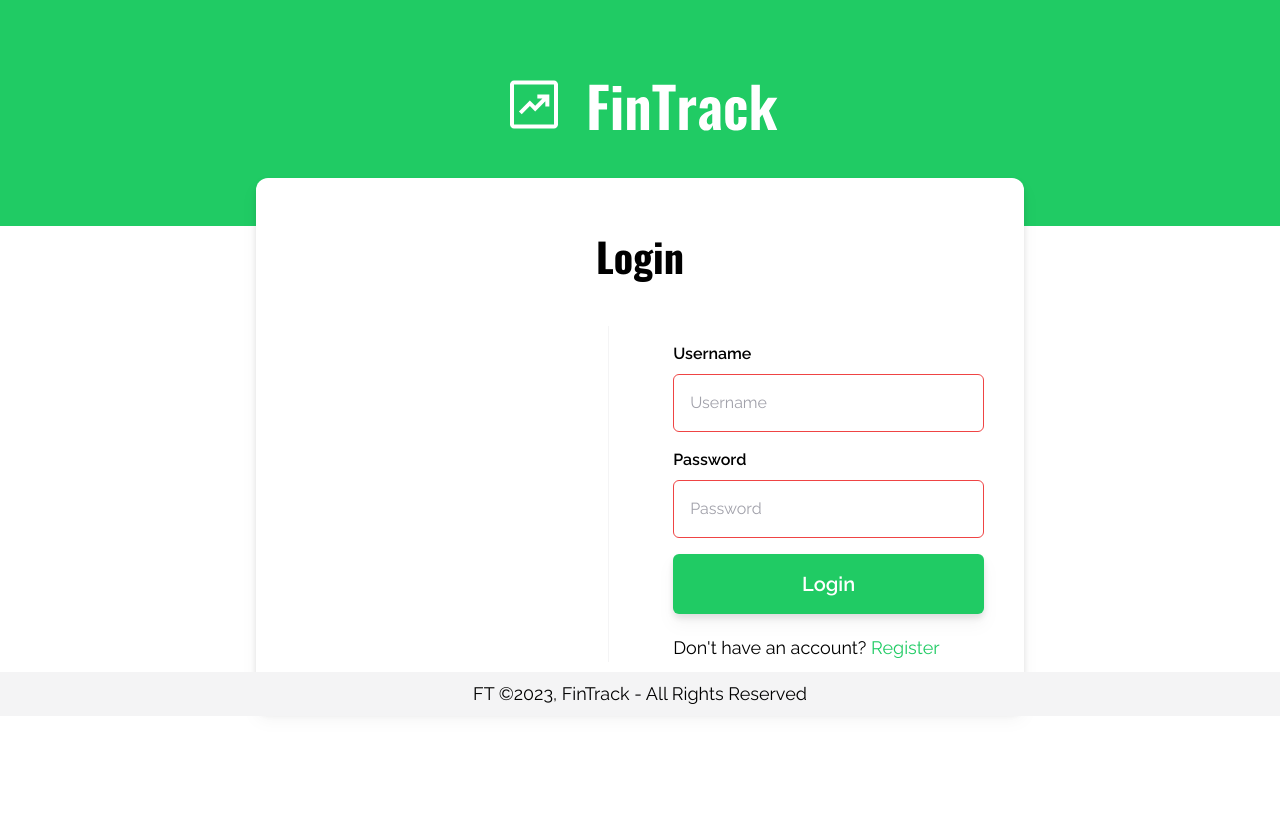
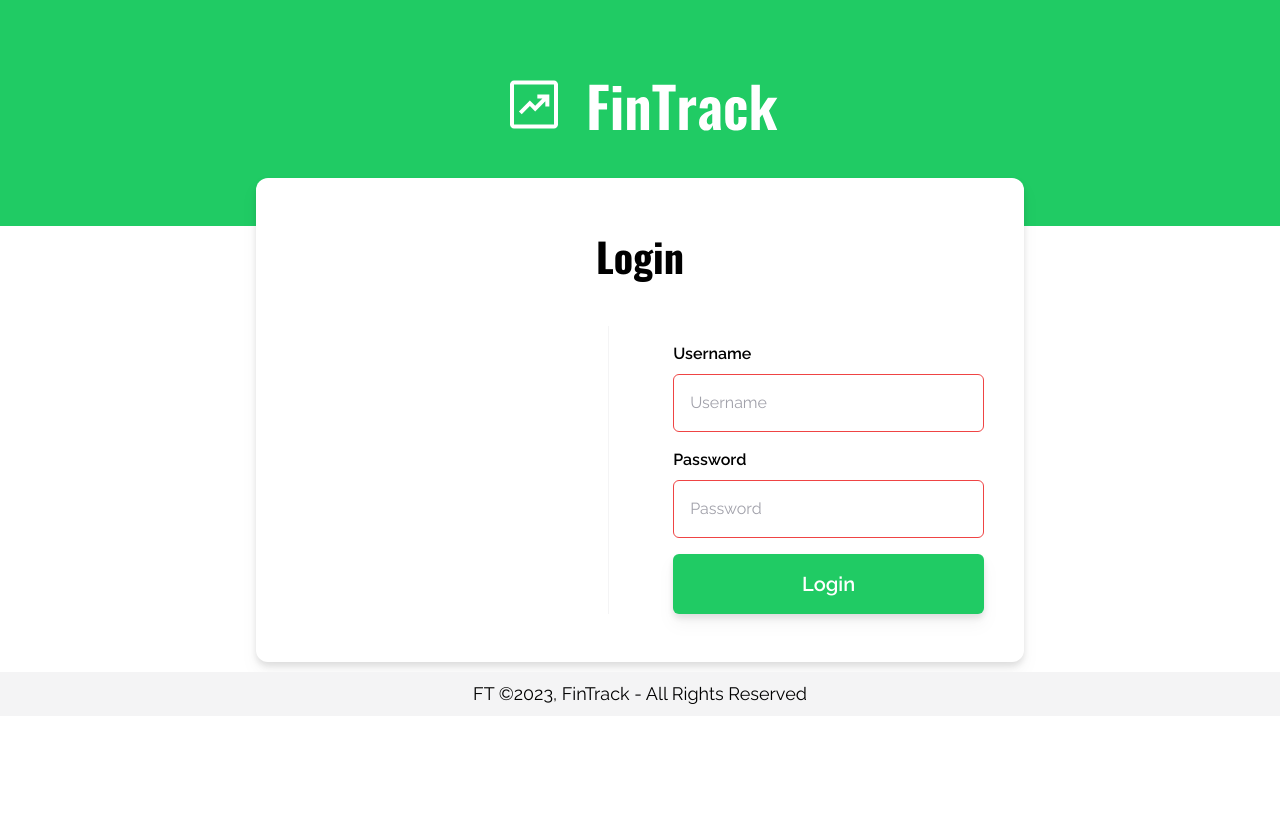
Before and after one commit to onyiafranklin/receipt_genarator, a Django app: page /oauth/login/ in a window 1280 px wide. Shown: the part 84-922 px from the top of the page. After the commit the page ends 788 px from the top, so only its background shows below. Run offline with Django 4.2, Linux system fonts and the light colour scheme; some libraries are stand-ins or nearby versions.

Commit message:
Removed Don't have account

```diff
--- a/templates/login.html
+++ b/templates/login.html
@@ -89,8 +89,8 @@
                           </button>
                         </div>
                       </form>
-                      <a class="text-lg text-black mt-5 group" href="/signup">Don't have an account?
-                        <span class="text-primary group-hover:underline">Register</span></a>
+                      <!-- <a class="text-lg text-black mt-5 group" href="/signup">Don't have an account?
+                        <span class="text-primary group-hover:underline">Register</span></a> -->
                     </article>
                   </div>
                 </div>
```
